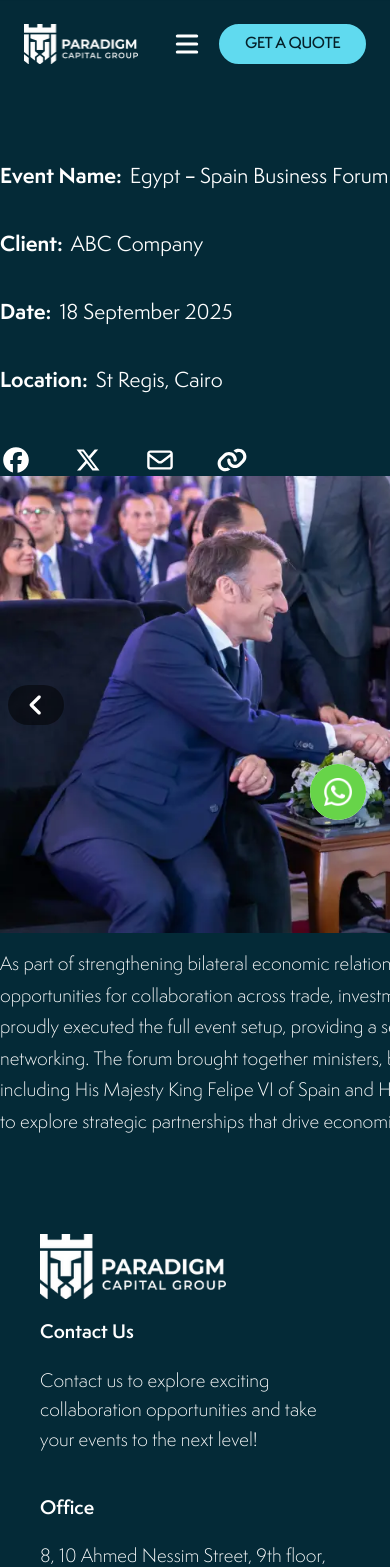
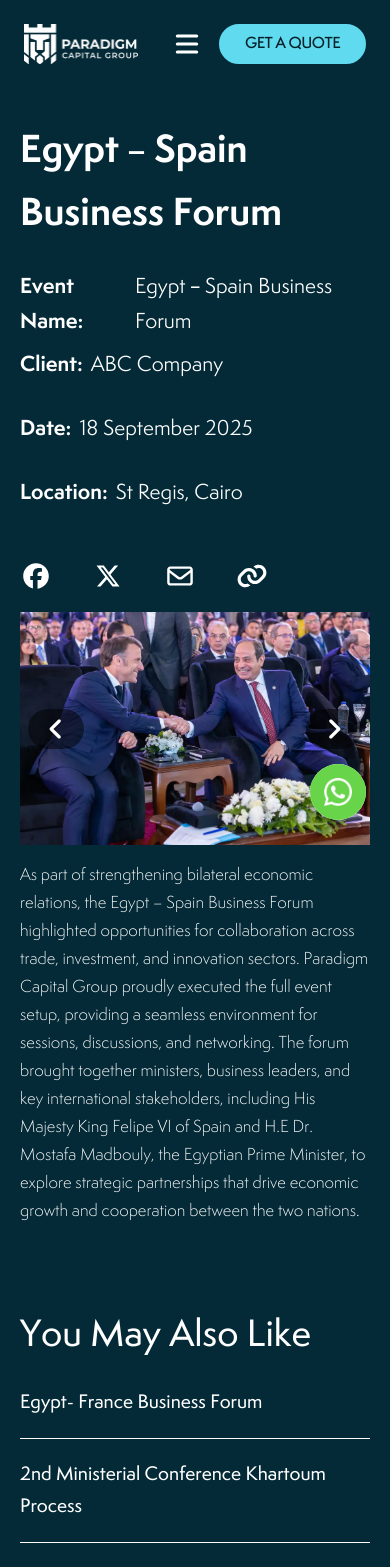
Before and after one commit to ZXMoKamal/paradigm-new-design-10102026-FE, a Next.js app: page /portfolio/1 in a window 390 px wide. Shown: the top 1567 px of the page. Built offline with nearby package versions, Linux system fonts and the light colour scheme.

Commit message:
portfolio ui + responsive

```diff
--- a/app/portfolio/[title]/page.js
+++ b/app/portfolio/[title]/page.js
@@ -1,4 +1,5 @@
 import EventDetails from '@/components/sections/eventDetails'
+import EventSuggestions from '@/components/sections/eventSuggestions'
 import React from 'react'
 
 function portfolio() {
@@ -13,8 +14,8 @@
           "/images/ezgif-608a1f2271991c70.webp",
           "/images/ezgif-622bc5fdefea9c0f.webp",
         ]}
-        description="
-As part of strengthening bilateral economic relations, the Egypt – Spain Business Forum highlighted opportunities for collaboration across trade, investment, and innovation sectors. Paradigm Capital Group proudly executed the full event setup, providing a seamless environment for sessions, discussions, and networking. The forum brought together ministers, business leaders, and key international stakeholders, including His Majesty King Felipe VI of Spain and H.E Dr. Mostafa Madbouly, the Egyptian Prime Minister, to explore strategic partnerships that drive economic growth and cooperation between the two nations."/>
+        description="As part of strengthening bilateral economic relations, the Egypt – Spain Business Forum highlighted opportunities for collaboration across trade, investment, and innovation sectors. Paradigm Capital Group proudly executed the full event setup, providing a seamless environment for sessions, discussions, and networking. The forum brought together ministers, business leaders, and key international stakeholders, including His Majesty King Felipe VI of Spain and H.E Dr. Mostafa Madbouly, the Egyptian Prime Minister, to explore strategic partnerships that drive economic growth and cooperation between the two nations." />
+      <EventSuggestions/>
       </main>
   )
 }
--- a/components/sections/eventDetails.js
+++ b/components/sections/eventDetails.js
@@ -41,25 +41,27 @@
   ].filter((item) => item.value);
 
   return (
-      <section className="grid md:grid-cols-[40%_60%] m-auto w-full lg:w-[1300px] py-10">
+    <>
+      <h1 className="px-5 w-full lg:w-[1400px] m-auto text-[36px] sm:text-[42px] lg:text-[57px] lg:pt-10 lg:pb-10">{ title}</h1>
+      <section className="px-5 grid lg:grid-cols-[40%_60%] m-auto w-full lg:w-[1300px] pb-10">
 
         {/* LEFT: INFO */}
-        <div>
-          <div className="space-y-3">
+        <section className="py-5">
+          {/* <section className="space-y-3"> */}
             {info.map((item, i) => (
-              <div key={i} className="flex gap-2">
+              <section key={i} className="flex gap-2 py-1 lg:py-2">
                 <h2 className="font-semibold text-[20px]">
                   {item.label}:
                 </h2>
                 <h3 className="text-[20px] font-primary-regular">{item.value}</h3>
                 <br/>
                 <br/>
-              </div>
+              </section>
             ))}
-          </div>
+          {/* </section> */}
 
           {/* SHARE */}
-          <div className="mt-6 flex flex-wrap gap-10">
+          <section className="mt-6 flex flex-wrap gap-10">
 
             <a
               href={shareLinks.facebook}
@@ -86,20 +88,21 @@
             >
               <LinkIcon className={"w-8 h-8 fill-text-primary"}/>
             </button>
-          </div>
-        </div>
+          </section>
+        </section>
 
         {/* RIGHT: SLIDER + DESC */}
-        <div className="w-[815px]">
-          <ImageSlider images={images} className={"w-[815px] h-[457px]"} />
+        <section className="w-full min-[1024px]:w-[515px] min-[1150px]:w-[615px] xl:w-[715px] 2xl:w-[815px]">
+          <ImageSlider images={ images } className={"w-full  min-[1024px]:h-[300px] min-[1150px]:h-[400px] xl:h-[457px]"} />
 
           {description && (
-            <p className="mt-4 text-[18px] text-text-primary font-primary-light">
+            <p className="mt-4 text-[16px] lg:text-[18px] text-text-primary font-primary-light">
               {description}
             </p>
           )}
-        </div>
+        </section>
 
       </section>
+    </>
   );
 }
--- /dev/null
+++ b/components/sections/eventSuggestions.js
@@ -0,0 +1,25 @@
+import React from 'react'
+import Suggestions from '../shared/suggestions'
+
+function EventSuggestions() {
+  return (
+    <section className='m-auto w-full lg:w-[1300px] py-10 px-5'>
+        <h2 className='text-[35px] font-primary-medium'>You May Also Like</h2>
+        <Suggestions TitleTag={ "h3" } items={ [
+            {
+                title: "Egypt- France Business Forum", img: "/images/ezgif-608a1f2271991c70.webp", alt: ""
+            },
+            {
+                title: "2nd Ministerial Conference Khartoum Process", img: "/images/ezgif-6704f832b48fff58.webp", alt: ""
+            },
+            {
+                title: "The National Initiative for Smart Green Projects", img: "/images/ezgif-6f3d8c1d6cb46c68.webp", alt: ""
+            },
+          ] }
+          className=' lg:ltr:ml-[26%]'
+          />
+    </section>
+  )
+}
+
+export default EventSuggestions
--- a/components/shared/footer.js
+++ b/components/shared/footer.js
@@ -20,7 +20,7 @@
         <footer className="bg-primary text-text-primary max-w-[1400px] m-auto">
 
             {/* ================= ROW 1 ================= */ }
-            <section className="px-10 lg:px-16 py-14 grid grid-cols-1 sm:grid-cols-2 lg:grid-cols-[30%_25%_20%_15%] gap-10">
+            <section className="px-5 lg:px-16 py-14 grid grid-cols-1 sm:grid-cols-2 lg:grid-cols-[30%_25%_20%_15%] gap-10">
 
                 {/* COL 1 */ }
                 <section className="space-y-5 font-primary-light">
--- a/components/shared/imageSlider.js
+++ b/components/shared/imageSlider.js
@@ -52,7 +52,80 @@
 
 
 
-// "use client";
+// // "use client";
+// import { useState, useEffect } from "react";
+// import ArrowAngleDown from "../icons/arrowAngleDown";
+// import ArrowAngleUp from "../icons/arrowAngleUp";
+// import { cn } from "@/lib/cn";
+
+// export default function ImageSlider({ images = [], className = "" }) {
+//   const [current, setCurrent] = useState(0);
+
+//   if (!images.length) return null;
+
+//   const next = () => {
+//     setCurrent((prev) => (prev + 1) % images.length);
+//   };
+
+//   const prev = () => {
+//     setCurrent((prev) =>
+//       prev === 0 ? images.length - 1 : prev - 1
+//     );
+//   };
+
+//   // ✅ AUTO SLIDE
+//   useEffect(() => {
+//     const interval = setInterval(() => {
+//       next();
+//     }, 3000);
+
+//     return () => clearInterval(interval);
+//   }, []);
+
+//   return (
+//     <div className={cn("w-full", className)}>
+//       <div className="relative overflow-hidden w-full h-full">
+
+//         {/* ✅ SLIDER TRACK */}
+//         <div
+//           className="flex transition-transform duration-700 ease-in-out"
+//           style={{
+//             transform: `translateX(-${current * 100}%)`,
+//           }}
+//         >
+//           {images.map((img, i) => (
+//             <img
+//             fetchPriority="high"
+//               key={i}
+//               src={img}
+//               alt="event"
+//               className="w-full shrink-0 object-cover"
+//             />
+//           ))}
+//         </div>
+
+//         {/* Arrows */}
+//         <button
+//           onClick={prev}
+//           className="absolute left-2 top-1/2 -translate-y-1/2 bg-black/50 text-white px-3 py-1 rounded-full"
+//         >
+//           <ArrowAngleDown className="w-8 h-8 rotate-90 fill-text-primary" />
+//         </button>
+
+//         <button
+//           onClick={next}
+//           className="absolute right-2 top-1/2 -translate-y-1/2 bg-black/50 text-white px-3 py-1 rounded-full"
+//         >
+//           <ArrowAngleUp className="w-8 h-8 rotate-90 fill-text-primary" />
+//         </button>
+//       </div>
+//     </div>
+//   );
+// }
+
+
+
+"use client";
 import { useState, useEffect } from "react";
 import ArrowAngleDown from "../icons/arrowAngleDown";
 import ArrowAngleUp from "../icons/arrowAngleUp";
@@ -60,6 +133,7 @@
 
 export default function ImageSlider({ images = [], className = "" }) {
   const [current, setCurrent] = useState(0);
+  const [isHovered, setIsHovered] = useState(false);
 
   if (!images.length) return null;
 
@@ -73,47 +147,53 @@
     );
   };
 
-  // ✅ AUTO SLIDE
+  // ✅ AUTO SLIDE with hover control
   useEffect(() => {
+    if (isHovered) return; // ⛔ stop when hovered
+
     const interval = setInterval(() => {
       next();
     }, 3000);
 
     return () => clearInterval(interval);
-  }, []);
+  }, [isHovered, current]); // re-run when hover or slide changes
 
   return (
-    <div className={cn("w-full", className)}>
+    <div
+      className={ cn("w-full", className) }
+      onMouseEnter={ () => setIsHovered(true) }
+      onMouseLeave={ () => setIsHovered(false) }
+    >
       <div className="relative overflow-hidden w-full h-full">
 
-        {/* ✅ SLIDER TRACK */}
+        {/* SLIDER TRACK */ }
         <div
           className="flex transition-transform duration-700 ease-in-out"
-          style={{
+          style={ {
             transform: `translateX(-${current * 100}%)`,
-          }}
+          } }
         >
-          {images.map((img, i) => (
+          { images.map((img, i) => (
             <img
-            fetchPriority="high"
-              key={i}
-              src={img}
+              fetchPriority="high"
+              key={ i }
+              src={ img }
               alt="event"
               className="w-full shrink-0 object-cover"
             />
-          ))}
+          )) }
         </div>
 
-        {/* Arrows */}
+        {/* Arrows */ }
         <button
-          onClick={prev}
+          onClick={ prev }
           className="absolute left-2 top-1/2 -translate-y-1/2 bg-black/50 text-white px-3 py-1 rounded-full"
         >
           <ArrowAngleDown className="w-8 h-8 rotate-90 fill-text-primary" />
         </button>
 
         <button
-          onClick={next}
+          onClick={ next }
           className="absolute right-2 top-1/2 -translate-y-1/2 bg-black/50 text-white px-3 py-1 rounded-full"
         >
           <ArrowAngleUp className="w-8 h-8 rotate-90 fill-text-primary" />
--- a/components/shared/suggestions.js
+++ b/components/shared/suggestions.js
@@ -1,7 +1,8 @@
 "use client";
+import { cn } from "@/lib/cn";
 import { useEffect, useRef } from "react";
 
-export default function Suggestions({ items=[], titleTag: TitleTag = "h2" }) {
+export default function Suggestions({ items = [], titleTag: TitleTag = "h2", className="" }) {
 
     const imgRef = useRef(null);
 
@@ -56,7 +57,7 @@
     };
 
     return (
-        <section className="relative xl:p-12">
+        <section className={ cn("relative xl:p-12",className) }>
             { items.map((item, i) => (
                 <TitleTag
                     key={ i }
```
